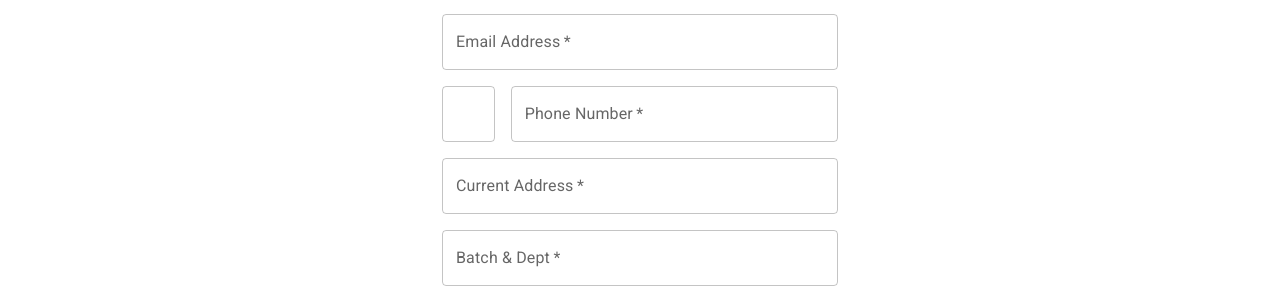
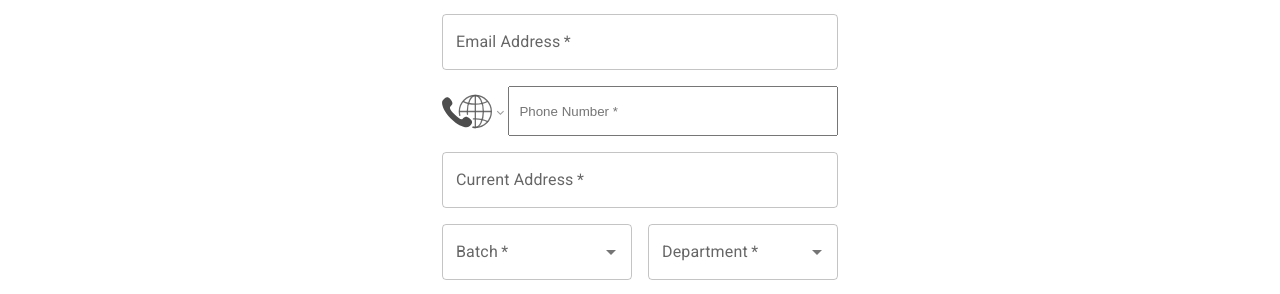
Before and after one commit to Pursottam6003/nitap_alumniform, a React (Create React App) app: page /signup in a window 1280 px wide. Shown: the part 606-900 px from the top of the page. Built offline with nearby package versions, Linux system fonts and the light colour scheme.

Commit message:
updsted in the sign up frontrnf

```diff
--- a/package.json
+++ b/package.json
@@ -13,6 +13,7 @@
     "firebase": "^9.17.1",
     "react": "^18.2.0",
     "react-dom": "^18.2.0",
+    "react-phone-number-input": "^3.2.19",
     "react-router-dom": "^6.8.1",
     "react-scripts": "5.0.1",
     "react-slick": "^0.29.0",
--- a/src/pages/SignIn.js
+++ b/src/pages/SignIn.js
@@ -102,9 +102,8 @@ export default function SignIn() {
             alignItems: 'center',
           }}
         >
-          <Avatar sx={{ m: 1, bgcolor: 'secondary.main' }}>
-            <LockOutlinedIcon />
-          </Avatar>
+          <img src="https://img.icons8.com/external-flaticons-flat-flat-icons/64/null/external-alumni-university-flaticons-flat-flat-icons-3.png"/>
+
           <Typography component="h1" variant="h5">
             Sign in
           </Typography>
@@ -129,10 +128,7 @@ export default function SignIn() {
               id="password"
               autoComplete="current-password"
             />
-            <FormControlLabel
-              control={<Checkbox value="remember" color="primary" />}
-              label="Remember me"
-            />
+
             <Button
               type="submit"
               fullWidth
--- a/src/pages/SignUp.js
+++ b/src/pages/SignUp.js
@@ -1,6 +1,5 @@
 
 import * as React from 'react';
-import Avatar from '@mui/material/Avatar';
 import Button from '@mui/material/Button';
 import CssBaseline from '@mui/material/CssBaseline';
 import TextField from '@mui/material/TextField';
@@ -9,11 +8,14 @@ import Checkbox from '@mui/material/Checkbox';
 import Link from '@mui/material/Link';
 import Grid from '@mui/material/Grid';
 import Box from '@mui/material/Box';
-import LockOutlinedIcon from '@mui/icons-material/LockOutlined';
 import Typography from '@mui/material/Typography';
 import Container from '@mui/material/Container';
 import { createTheme, ThemeProvider } from '@mui/material/styles';
 import { getAuth, createUserWithEmailAndPassword } from "firebase/auth";
+import { Autocomplete } from '@mui/material';
+import 'react-phone-number-input/style.css'
+import PhoneInput from 'react-phone-number-input'
+import { useState } from 'react';
 
 const auth = getAuth();
 
@@ -32,16 +34,51 @@ function Copyright(props) {
   );
 }
 
-const countryList =[
-  { label: "India"},
-  { label: "Pakistan"},
-  { label: "Us"},
-  { label: "Srilanka"},
-  { label: "Bangladesh"},
-  { label: "Nepal"},
-  { label: "Australia"},
-  { label: "Dubai"},
-  { label: "Africa"},
+const DeptList =[
+  { label:"Mechanical Eng."},
+  { label: "Computer Science Eng."},
+  { label: "Civil Eng,"} ,
+  { label: "Electronics and Comm. Eng"},
+  { label: "Electrical Eng."},
+  { label: "Dept of BAS"},
+  { label: "Dept of CS"},
+  { label: "Dept of VLSI"},
+  { label: "Dept of ME"},
+  { label: "Dept of physics"},
+  { label: "Dept of Civil Eng"}
+]
+
+const BatchList =[
+  {label:"UG 2010-14"},
+  {label:"UG 2011-15"},
+  {label:"UG 2012-16"},
+  {label:"UG 2013-17"},
+  {label:"UG 2014-18"},
+  {label:"UG 2015-19"},
+  {label:"UG 2016-20"},
+  {label:"UG 2017-21"},
+  {label:"UG 2018-22"},
+  {label:"UG 2019-23"},
+  {label:"UG 2020-24"},
+  {label:"UG 2021-25"},
+  {label:"UG 2022-26"},
+  {label:"PG 2015-17"},
+  {label:"PG 2016-18"},
+  {label:"PG 2017-19"},
+  {label:"PG 2018-20"} ,
+  {label:"PG 2019-21"} ,
+  {label:"PG 2020-22"} ,
+  {label:"PG 2021-23"} ,
+  {label:"PG 2022-24"} ,
+  {label:"PHD 2013-18"} ,
+  {label:"PHD 2014-19"} ,
+  {label:"PHD 2015-20"} ,
+  {label:"PHD 2016-21"} ,
+  {label:"PHD 2017-22"} ,
+  {label:"PHD 2018-23"} ,
+  {label:"PHD 2019-24"} ,
+  {label:"PHD 2020-25"} ,
+
 ]
 const theme = createTheme();
 
@@ -55,9 +92,15 @@ export default function SignUp() {
     // });
 
     const user ={
+      fullName:data.get('firstName')+' '+data.get('lastName'),
       email: data.get('email'),
+      phoneNumber:value,
       passord: data.get('password'),
+      batch: data.get('batch'),
+      dept : data.get('department'),
     }
+
+    console.log(user);
 
     createUserWithEmailAndPassword(auth, user.email, user.passord)
     .then((userCredential) => {
@@ -75,7 +118,7 @@ export default function SignUp() {
 
   };
 
-
+  const [value, setValue] = useState()
 
   return (
     <ThemeProvider theme={theme}>
@@ -131,31 +174,15 @@ export default function SignUp() {
                 />
               </Grid>
 
-              <Grid item xs={12} sm={2} >
-                <TextField
+              <Grid item xs={12}  >
 
-                  id="combo-box-demo"
-                  options={countryList}
-                  renderInput={(params) => <TextField {...params}
-                    autoComplete="Vehicle Name"
-                    name="vehicleName"
-                    required
-                    fullWidth
-                    id="vehicleName"
-                    label="Vehicle Name"
-                    />}
-                />
-              </Grid>
+                <PhoneInput
+                  placeholder="  Phone Number *"
+                  value={value}
+                  onChange={setValue}
+                  className="phoneNumber"
+                  />
 
-              <Grid item xs={12} sm={10} >
-                <TextField
-                  required
-                  fullWidth
-                  id="phone"
-                  label="Phone Number"
-                  name="phone"
-                  autoComplete="tel"
-                />
               </Grid>
 
               <Grid item xs={12}>
@@ -164,22 +191,40 @@ export default function SignUp() {
                   fullWidth
                   name="password"
                   label="Current Address"
-                  type="password"
+                  type="text"
                   id="password"
                   autoComplete="new-password"
                 />
               </Grid>
 
-              <Grid item xs={12}>
-                <TextField
-                  required
-                  fullWidth
-                  name="password"
-                  label="Batch & Dept"
-                  type="password"
-                  id="password"
-                  autoComplete="new-password"
-                />
+              <Grid item xs={12} sm={6}>
+              <Autocomplete
+                    id="combo-box-demo"
+                    options={BatchList}
+                    renderInput={(params) => <TextField {...params}
+                    autoComplete="batch"
+                    name="batch"
+                    required
+                    fullWidth
+                    id="batch"
+                    label="Batch"
+                    />}
+                  />
+              </Grid>
+
+              <Grid item xs={12} sm={6}>
+
+              <Autocomplete
+                    options={DeptList}
+                    renderInput={(params) => <TextField {...params}
+                    autoComplete="department"
+                    name="department"
+                    required
+                    fullWidth
+                    id="department"
+                    label="Department"
+                    />}
+                  />
               </Grid>
               <Grid item xs={12}>
                 <TextField
@@ -194,22 +239,9 @@ export default function SignUp() {
               </Grid>
 
               <Grid item xs={12}>
-                <TextField
-                  required
-                  fullWidth
-                  name="password"
-                  label="Confirm Password"
-                  type="password"
-                  id="password"
-                  autoComplete="new-password"
-                />
-              </Grid>
-
-
-              <Grid item xs={12}>
                 <FormControlLabel
                   control={<Checkbox value="allowExtraEmails" color="primary" />}
-                  label="I agree to receive notifications and updates of alumni via email."
+                  label="I agree to receive updates and notifications of NIT AP Alumni Association"
                 />
               </Grid>
             </Grid>
--- a/src/styles/styles.scss
+++ b/src/styles/styles.scss
@@ -124,3 +124,13 @@
         background-color: #ffffff;
     }
 }
+
+.PhoneInputInput
+{
+    height: 50px;
+}
+.PhoneInputCountryIcon
+{
+    width: 50px !important;
+    height: 35px !important;
+}
```
Also changed, not shown: 1 other file (tests, documents, lock files or other folders).
